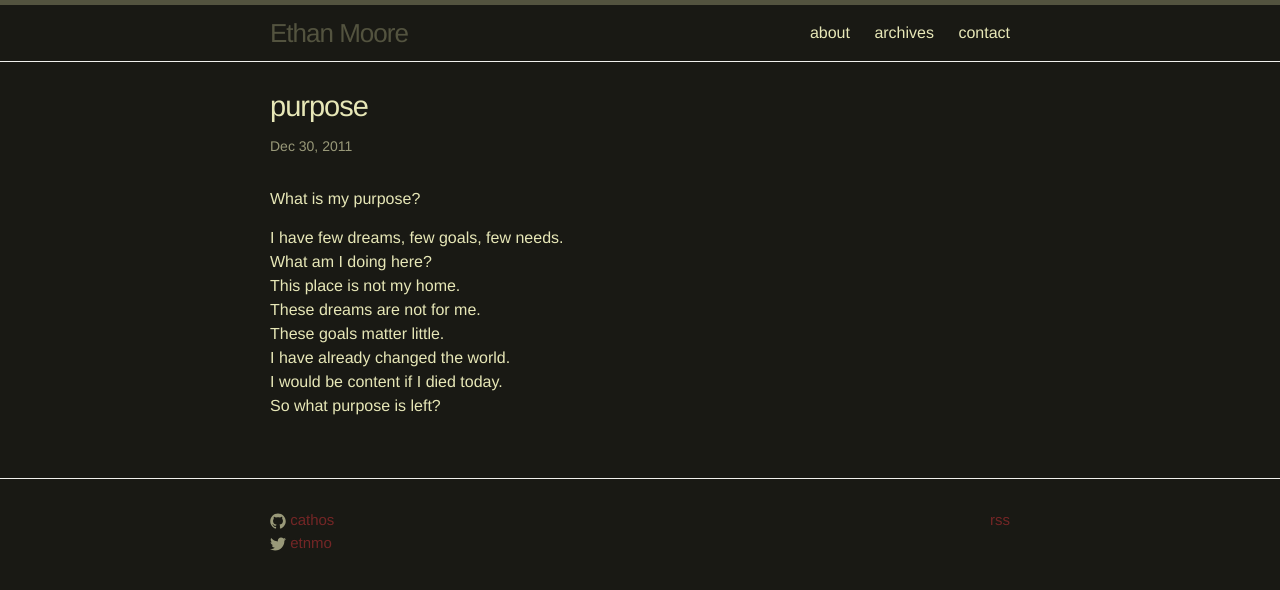
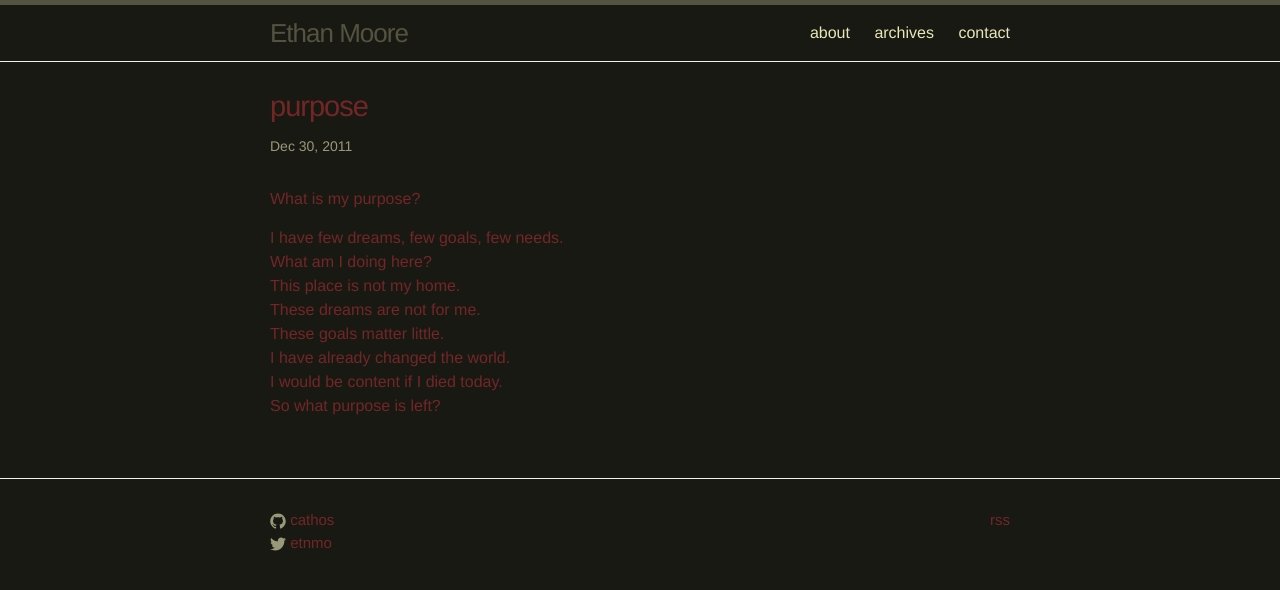
Before and after one commit to cathos/cathos.github.io, a Jekyll site: the page built from _posts/2011-12-30-purpose.md, in a window 1280 px wide. Shown: the top 590 px of the page. Built offline with Jekyll 4.4.1, drawn with Linux system fonts in a browser that asks for light colours.

Commit message:
Update post.html

```diff
--- a/_layouts/post.html
+++ b/_layouts/post.html
@@ -4,7 +4,7 @@
 <div class="post">
 
   <header class="post-header">
-    <h1 class="post-title">{{ page.title }}</h1>
+    <h1 class="post-title"><a href="{{ page.url }}">{{ page.title }}</h1>
     <p class="post-meta">{{ page.date | date: "%b %-d, %Y" }}{% if page.author %} • {{ page.author }}{% endif %}{% if page.meta %} • {{ page.meta }}{% endif %}</p>
   </header>
 
```
